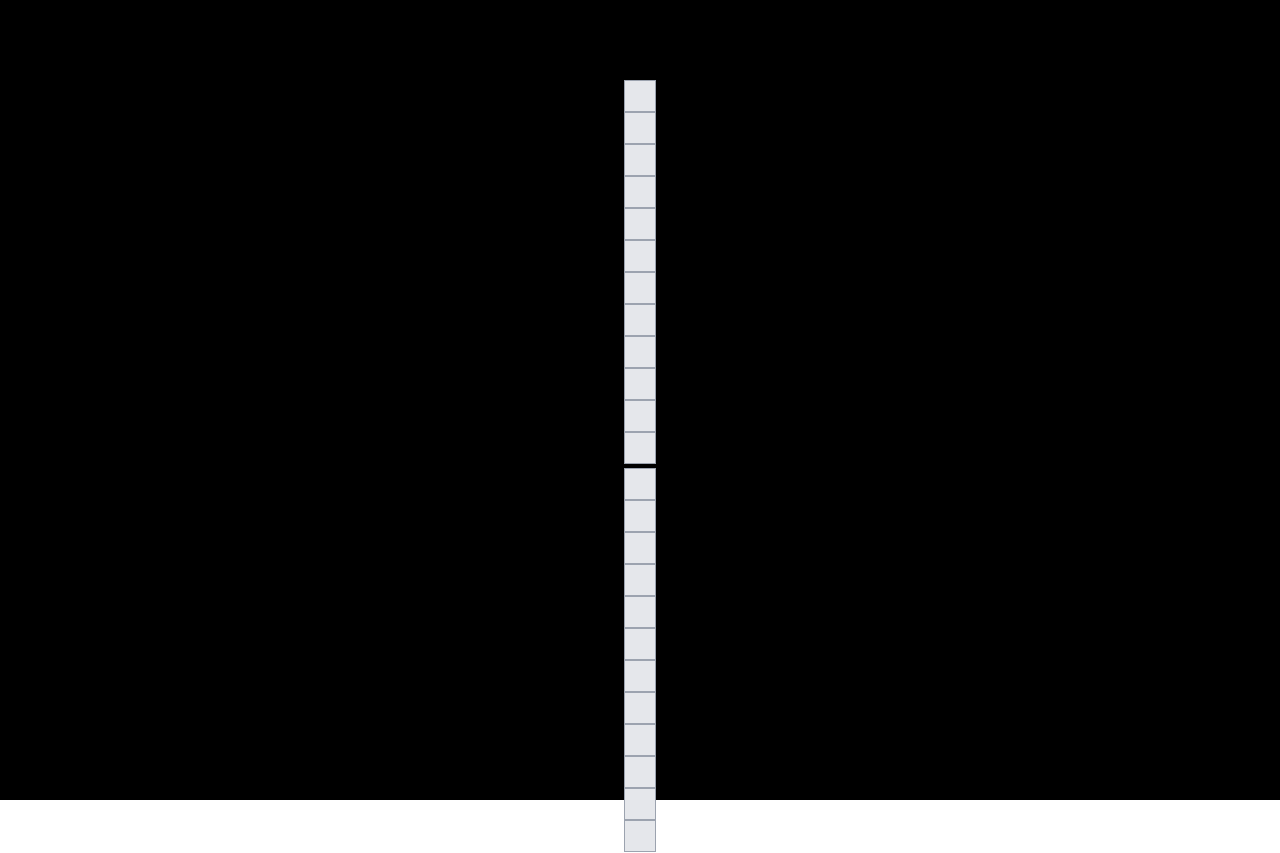
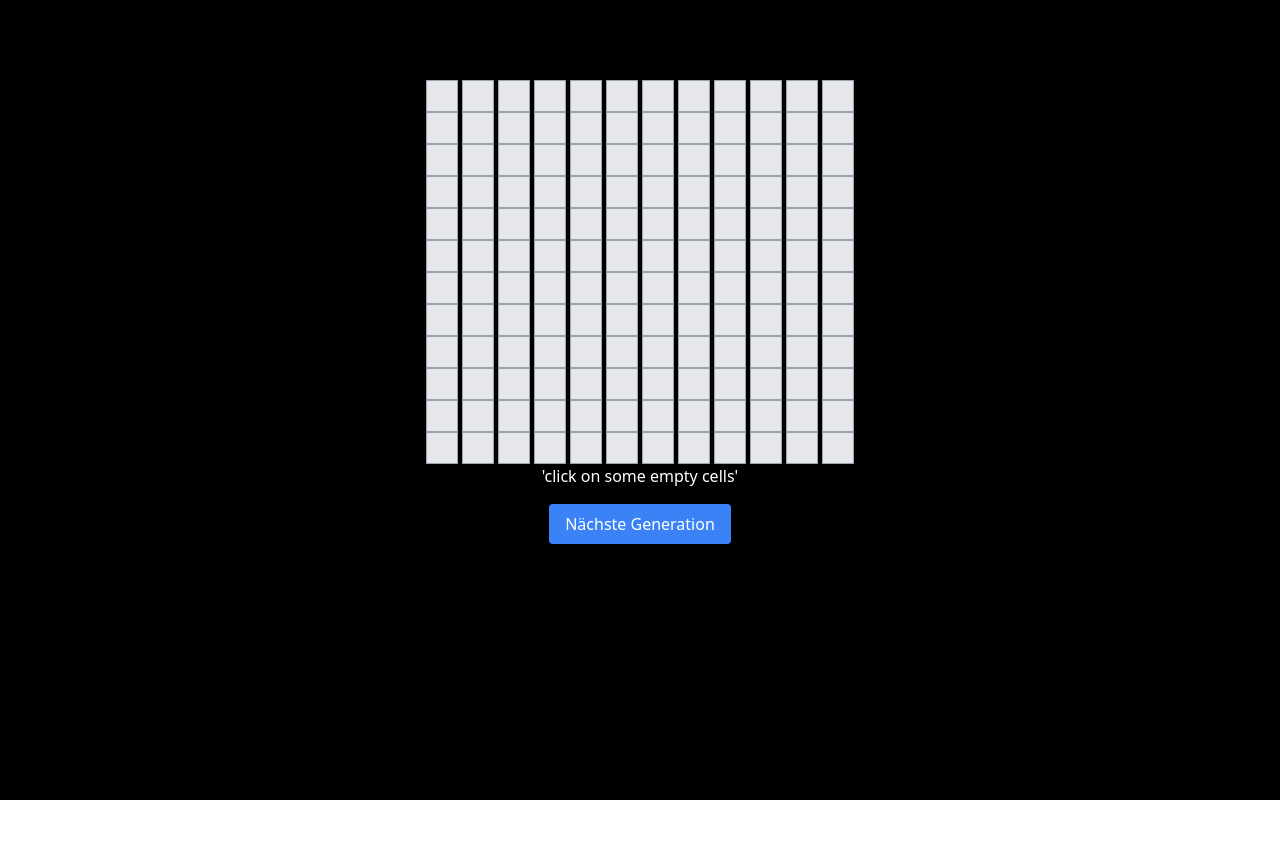
Before and after one commit to PhilipZi/game-of-life-tdd, a Nuxt app: page / in a window 1280 px wide. Shown: the top 853 px of the page. After the commit the page ends 800 px from the top, so only its background shows below. Built offline with nearby package versions, Linux system fonts and the light colour scheme.

Commit message:
add little advice

```diff
--- a/tailwind.config.js
+++ b/tailwind.config.js
@@ -12,9 +12,9 @@ export default {
     extend: {},
   },
   plugins: [],
-  // safelist: [
-  //   {
-  //     pattern: /grid-cols-\d+/,
-  //   },
-  // ],
+  safelist: [
+    {
+      pattern: /grid-cols-\d+/,
+    },
+  ],
 };
```
